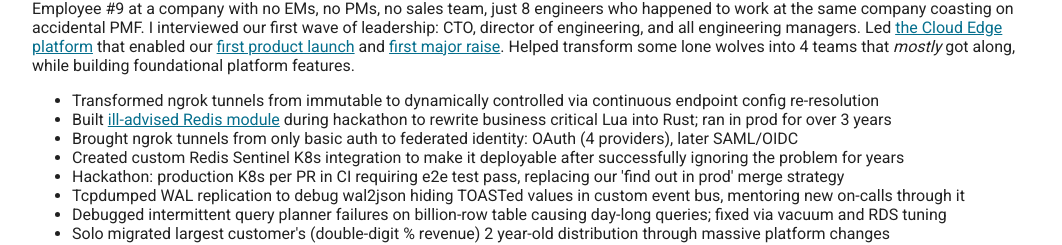
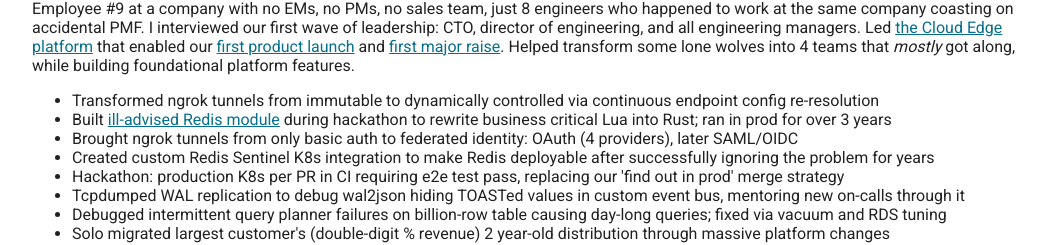
Before and after one commit to brhoades/brod.es, a React app: page / in a window 1280 px wide. Shown: the part 2258-2503 px from the top of the page, without its empty margins (108-1170 px from the left). Built offline with nearby package versions, Linux system fonts and the light colour scheme.

Commit message:
clarify redis sentinel integ

```diff
--- a/src/components/sections/Experience.tsx
+++ b/src/components/sections/Experience.tsx
@@ -76,7 +76,7 @@ export default () => (
           Brought ngrok tunnels from only basic auth to federated identity: OAuth (4 providers), later SAML/OIDC
         </li>
         <li>
-          Created custom Redis Sentinel K8s integration to make it deployable after successfully ignoring the problem for years
+          Created custom Redis Sentinel K8s integration to make Redis deployable after successfully ignoring the problem for years
         </li>
         <li>
           Hackathon: production K8s per PR in CI requiring e2e test pass, replacing our 'find out in prod' merge strategy
```
